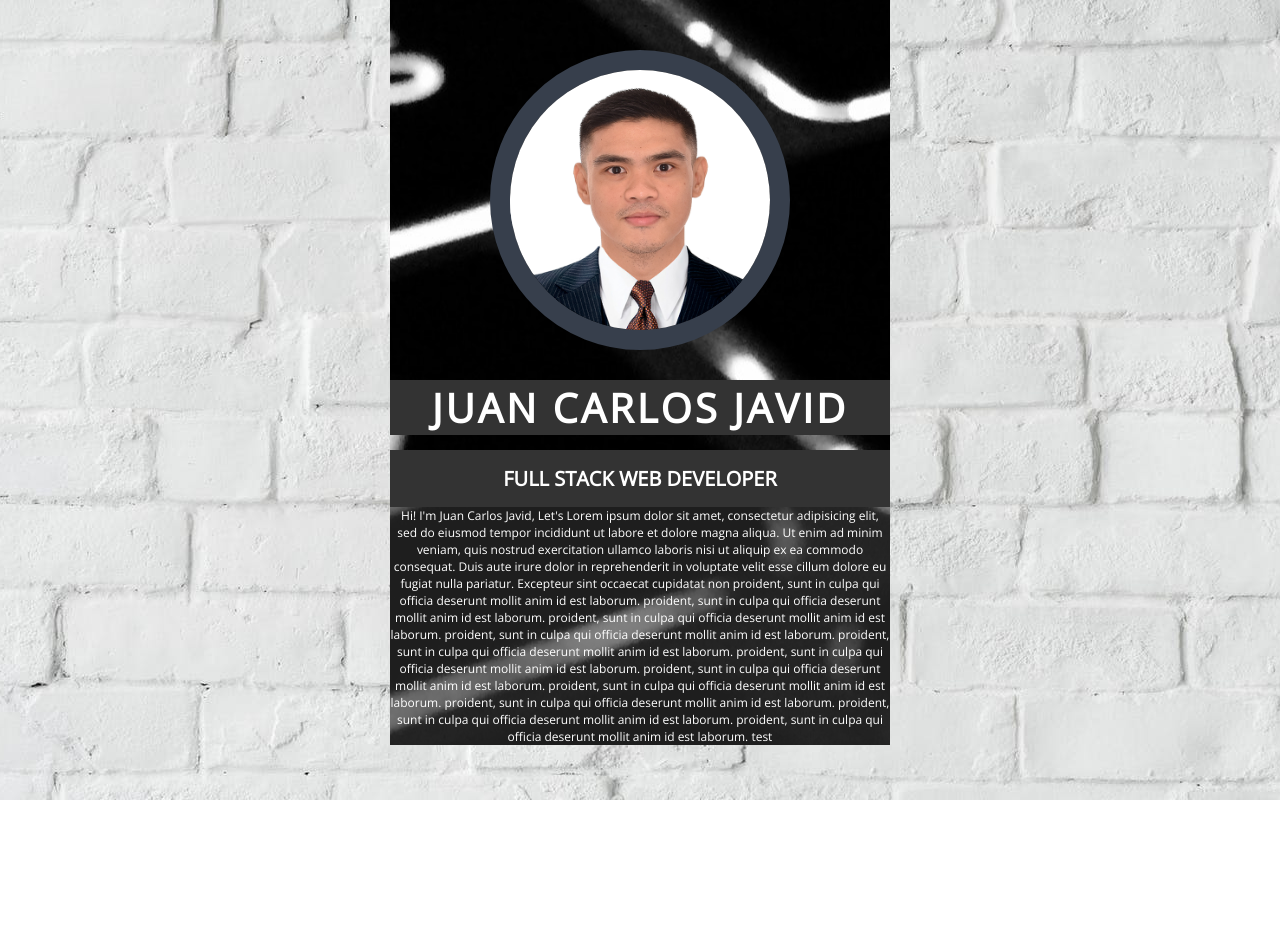
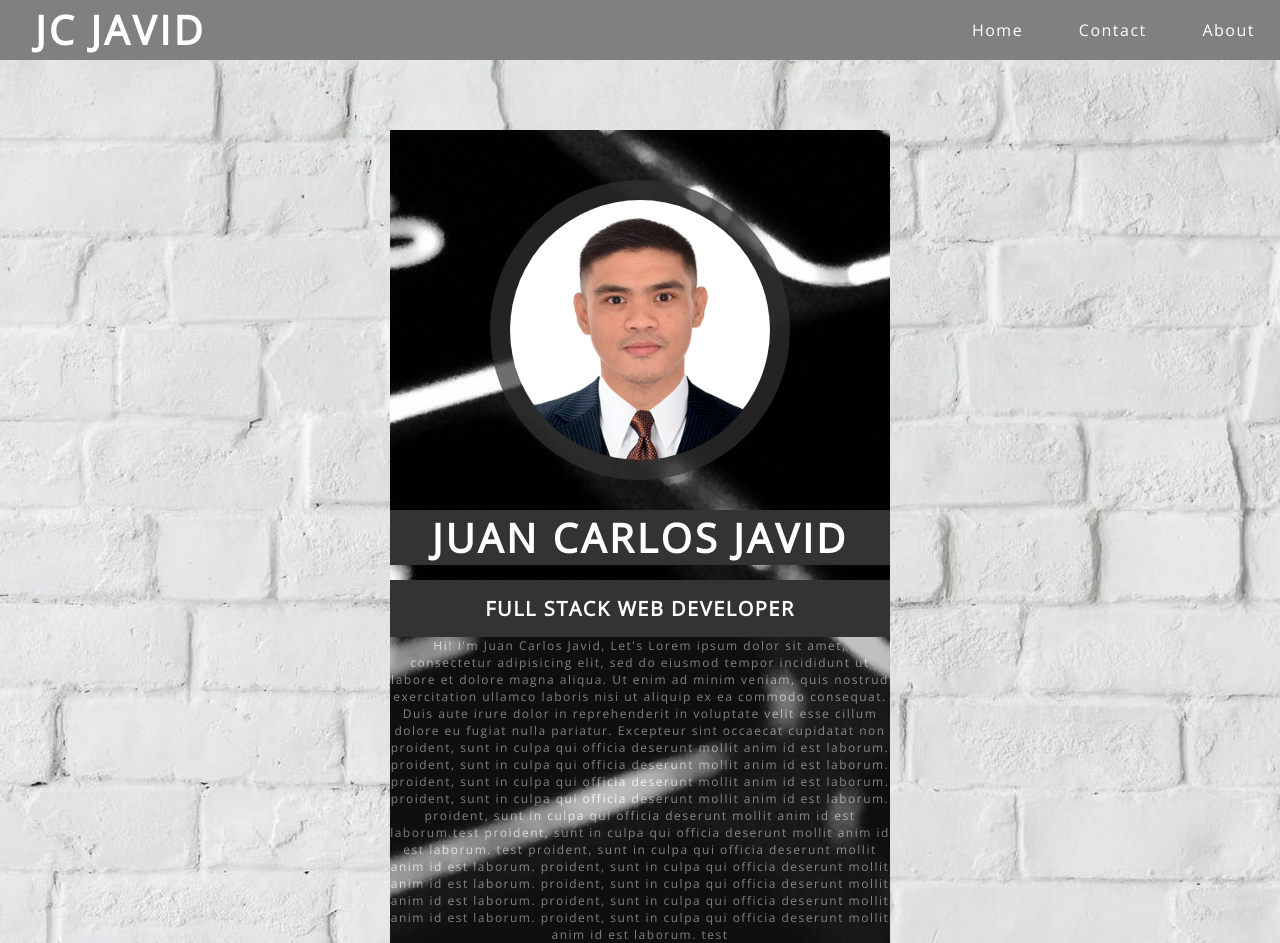
Before and after one commit to javidjuancarlos/devportfolio, a plain HTML site: page index.html in a window 1280 px wide. Before the commit the page ends 800 px from the top, so only its background shows below. Drawn offline with nearby package versions, Linux system fonts and the light colour scheme.

Commit message:
include nav buttons

```diff
--- a/assets/css/style.css
+++ b/assets/css/style.css
@@ -13,10 +13,50 @@ body {
 	background-repeat: no-repeat;
 	color: white;
 	font-family: 'Open Sans', sans-serif;
-	/*letter-spacing: 3px;*/
-
+	letter-spacing: 1.5px;
 }
 /*ending of body styling*/
+
+.nav {
+	background: gray;
+	width: 100%;
+	height: 60px;
+	line-height: 60px;
+	margin-bottom: 70px;
+}
+
+.nav h1 {
+	float: left;
+	background-color: gray;
+}
+
+.nav h1 a {
+	text-decoration: none;
+	background: gray;
+	color: white;
+	margin-left: 35px;
+}
+
+.nav ul {
+	float: right;
+}
+
+.nav ul li {
+	text-decoration: none;
+	list-style-type: none;
+	display: inline-block;
+}
+
+.nav ul li a {
+	text-decoration: none;
+	color: white;
+	padding: 25px;
+}
+
+.nav ul li :hover {
+	background: black;
+	transition: all ease-in-out 0.40%;
+}
 
 h1 {
 	color : white;
@@ -41,8 +81,8 @@ h2 {
 /*targets bio put "."*/
 .bio {
 	font-size: 12px;
-	/*opacity: 0.5;*/
-	/*background-color: #333;*/
+	opacity: 0.5;
+	background-color: #333;
 	background-color: rgba(51,51,51,0.6);
 }
 
@@ -52,7 +92,8 @@ h2 {
 	width: 300px;
 	border-radius: 50%;
 	border-width: 20px;
-	border-color: #373f4c;
+	/*border-color: #373f4c;*/
+	border-color: rgba(51,51,51,0.7);
 	border-style: solid;
 	margin-top: 50px;
 	margin-bottom: 25px;
--- a/index.html
+++ b/index.html
@@ -13,6 +13,16 @@
 </head>
 <body>
 	<!-- <h1 class="2h1">Test</h1> -->
+
+	<div class="nav">
+		<h1><a href="index.html">Jc Javid</a></h1>
+		<ul>
+			<li><a href="home.html">Home</a></li>
+			<li><a href="contact">Contact</a></li>
+			<li><a href="about">About</a></li>
+		</ul>
+
+	</div>
 
 	<div class="container">
 
@@ -31,8 +41,8 @@
 			proident, sunt in culpa qui officia deserunt mollit anim id est laborum.
 			proident, sunt in culpa qui officia deserunt mollit anim id est laborum.
 			proident, sunt in culpa qui officia deserunt mollit anim id est laborum.
-			proident, sunt in culpa qui officia deserunt mollit anim id est laborum.
-			proident, sunt in culpa qui officia deserunt mollit anim id est laborum.
+			proident, sunt in culpa qui officia deserunt mollit anim id est laborum.test
+			proident, sunt in culpa qui officia deserunt mollit anim id est laborum. test
 			proident, sunt in culpa qui officia deserunt mollit anim id est laborum.
 			proident, sunt in culpa qui officia deserunt mollit anim id est laborum.
 			proident, sunt in culpa qui officia deserunt mollit anim id est laborum.
```
